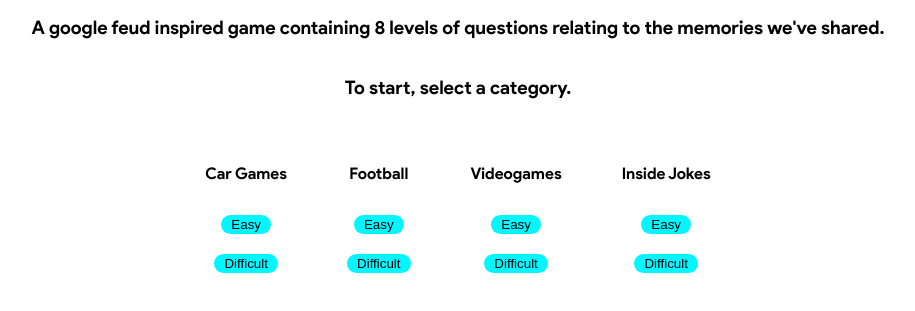
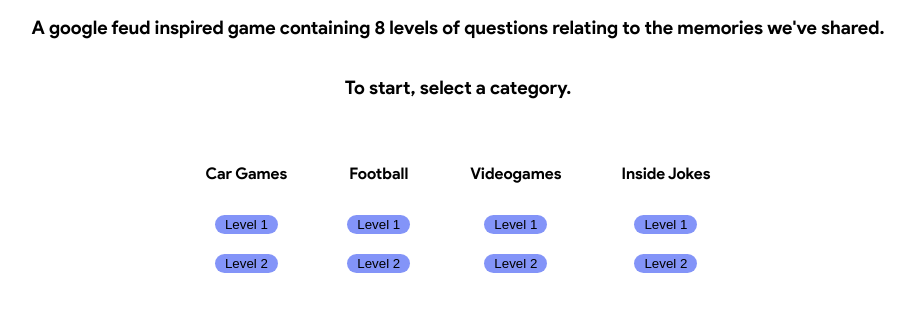
Before and after one commit to Mala-Patke/Maadi-bday, a plain HTML site: page index.htm in a window 1280 px wide. Shown: the part 131-442 px from the top of the page, without its empty margins (182-1097 px from the left). Drawn offline with Linux system fonts and the light colour scheme.

Commit message:
initial commit 3

```diff
--- a/css/global.css
+++ b/css/global.css
@@ -35,7 +35,7 @@
 button {
     border-radius: 20px;
     border-width: 0px;
-    background-color: rgb(0, 247, 255);
+    background-color: rgb(131, 148, 248);
     padding: 2px 10px;
     margin: 10px 0px;
 }
--- a/index.htm
+++ b/index.htm
@@ -15,26 +15,26 @@
             <div id="games">
                 <div class="buttonrow">
                     <h4>Car Games</h4>
-                    <button code="cg1">Easy</button>
-                    <button code="cg2">Difficult</button>
+                    <button code="cg1">Level 1</button>
+                    <button code="cg2">Level 2</button>
                 </div>
 
                 <div class="buttonrow">
                     <h4>Football</h4>
-                    <button code="fb1">Easy</button>
-                    <button code="fb2">Difficult</button>
+                    <button code="fb1">Level 1</button>
+                    <button code="fb2">Level 2</button>
                 </div>
 
                 <div class="buttonrow">
                     <h4>Videogames</h4>
-                    <button code="vg1">Easy</button>
-                    <button code="vg2">Difficult</button>
+                    <button code="vg1">Level 1</button>
+                    <button code="vg2">Level 2</button>
                 </div>
 
                 <div class="buttonrow">
                     <h4>Inside Jokes</h4>
-                    <button code="ij1">Easy</button>
-                    <button code="ij2">Difficult</button>
+                    <button code="ij1">Level 1</button>
+                    <button code="ij2">Level 2</button>
                 </div>
             </div>
         </div>
```
